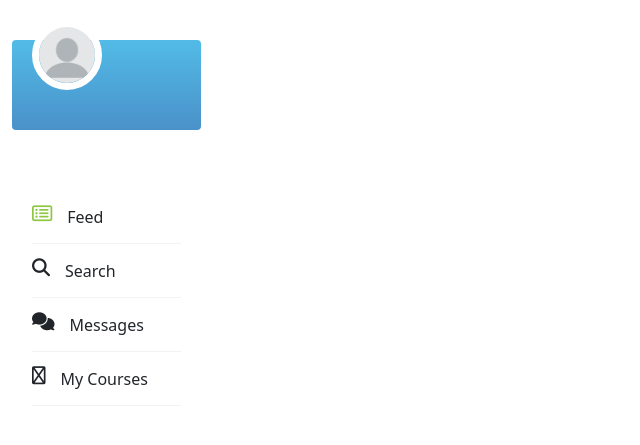
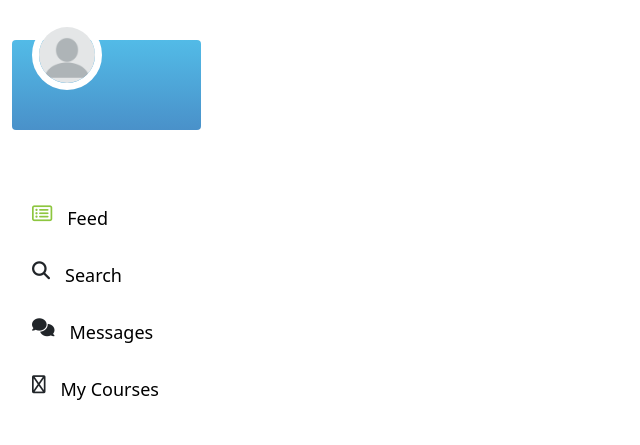
Before and after one commit to redhat-beyond/HighTeach, a Django app: template main/templates/main/loggedInPage.html in a window 1280 px wide. Shown: the part 56-501 px from the top of the page, without its empty margins (0-640 px from the left). Run offline with Django 4.2, Linux system fonts and the light colour scheme; the template is opened without the code that fills it, so the values that code supplies are empty; some libraries are stand-ins or nearby versions.

Commit message:
Update side navbar in loggedInPage.html
- Replace div element of the list item by a element.
- Update css design at loggedInPage.css .

```diff
--- a/main/templates/main/loggedInPage.html
+++ b/main/templates/main/loggedInPage.html
@@ -20,12 +20,12 @@
             {% endif %}
             </div>
             <ul class="nav-news-feed">
-              <li><i class="fa fa-list-alt icon1"></i><div><div class="litext" href="#">Feed</div></div></li>
-              <li><i class="fa fa-search"></i><div><div class="litext" href="#">Search</div></div></li>
-              <li><i class="fa fa-comments icon4"></i><div><div class="litext" href="#">Messages</div></div></li>
-              <li><i class="fa fa-sharp fa-regular fa-graduation-cap"></i><div><div class="litext" href="#">My Courses</div></div></li>
+              <li><i class="fa fa-list-alt icon1"></i><a class="noDecoration" href="#">Feed</a></li>
+              <li><i class="fa fa-search"></i><a class="noDecoration" href="#">Search</a></li>
+              <li><i class="fa fa-comments icon4"></i><a class="noDecoration" href="#">Messages</a></li>
+              <li><i class="fa fa-sharp fa-regular fa-graduation-cap"></i><a class="noDecoration" href="#">My Courses</a></li>
             {% if user.profile.account_type == 'S' %}
-              <li><i class="fa fa-users icon2"></i><div><div class="litext" href="#">Study Groups</div></div></li>
+              <li><i class="fa fa-users icon2"></i><a class="noDecoration" href="#">Study Groups</a></li>
             {% endif %}
             </ul>
         </div>
--- a/static/styles/loggedInPage.css
+++ b/static/styles/loggedInPage.css
@@ -1,6 +1,10 @@
 body{
     margin-top:20px;
     background:#FAFAFA;
+}
+
+.noDecoration, a:link, a:visited {
+    text-decoration: none;
 }
 
 .profile-card{
@@ -26,7 +30,7 @@ body{
 }
 
 .profile-card h5 a{
-  font-size: 15px;
+  font-size: 20px;
 }
 
 .profile-card a{
@@ -38,7 +42,7 @@ ul.nav-news-feed{
   padding-left: 20px;
   padding-right: 20px;
   margin: 0 0 40px 0;
-    background:#fff;
+  background:#fff;
   padding-top:20px;
 }
 
@@ -62,7 +66,9 @@ ul.nav-news-feed li div::after{
   left: 0;
 }
 
-ul.nav-news-feed li a{color: #6d6e71;}
+ul.nav-news-feed li a{color:black; font-size: 18px}
+
+a:hover{text-decoration: underline;}
 
 ul.nav-news-feed li i{
   font-size: 18px;
```
